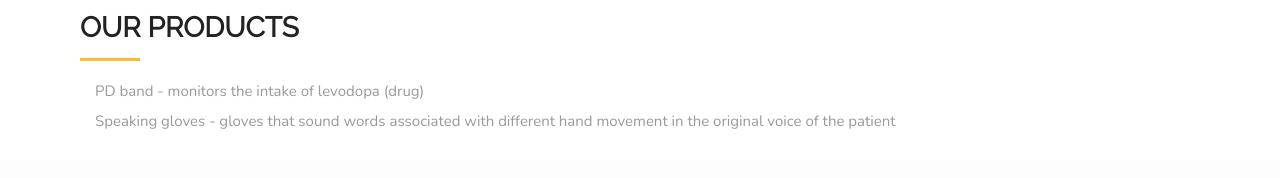
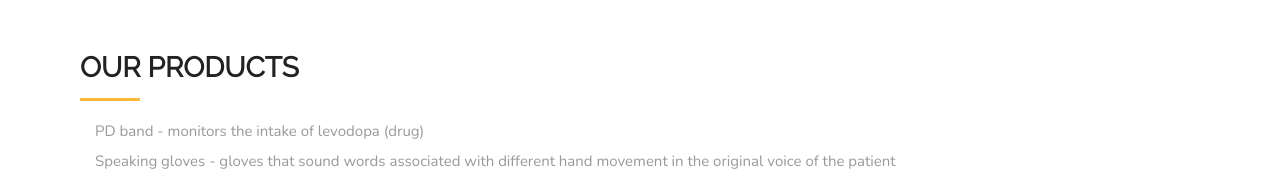
Before and after one commit to KriyaNeuro/kntech, a plain HTML site: page index.html in a window 1280 px wide. Shown: the part 665-843 px from the top of the page. Drawn offline with nearby package versions, Linux system fonts and the light colour scheme; a web font is replaced by a local one.

Commit message:
Update style.css

```diff
--- a/css/style.css
+++ b/css/style.css
@@ -32,7 +32,7 @@ a, a:hover, a:focus, a:active{
 }
 
 .section-padding{
-	padding: 20px 0px;
+	padding: 60px 0px;
 
 }
 h2 {
```
